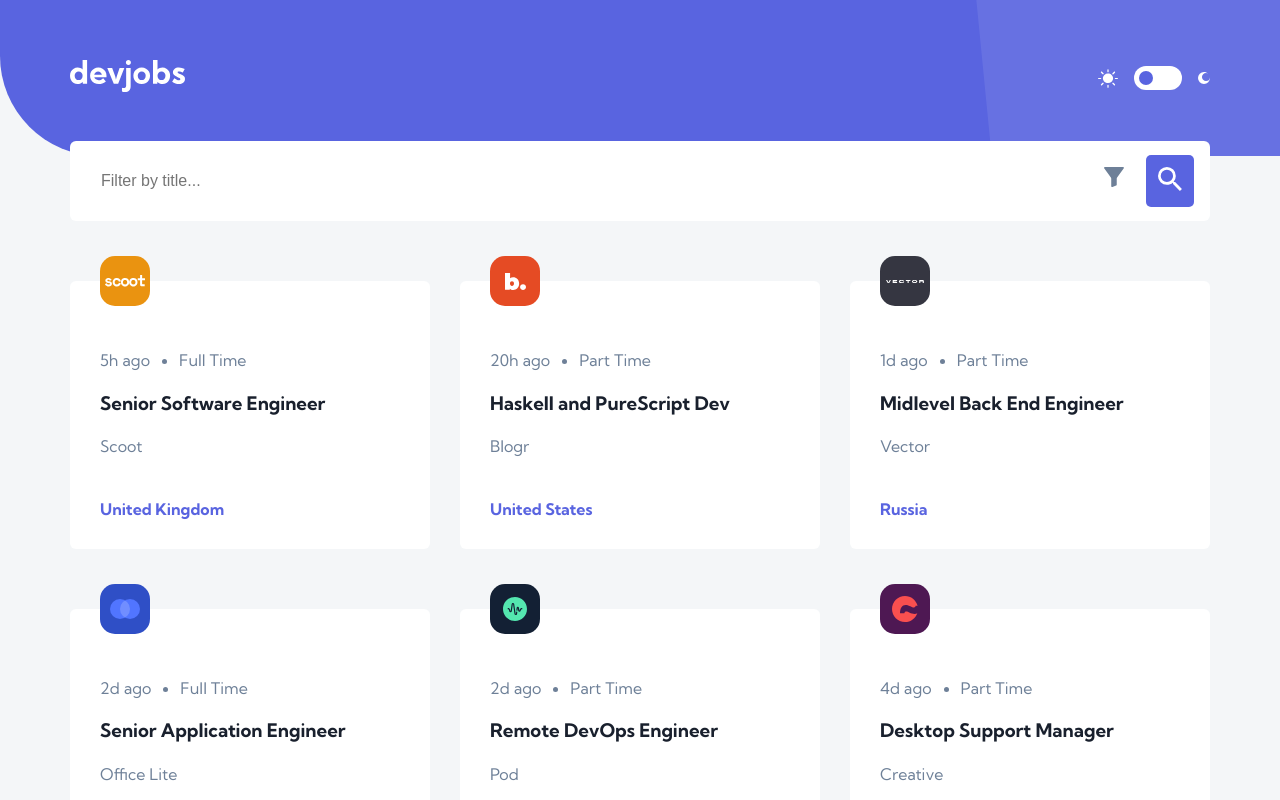
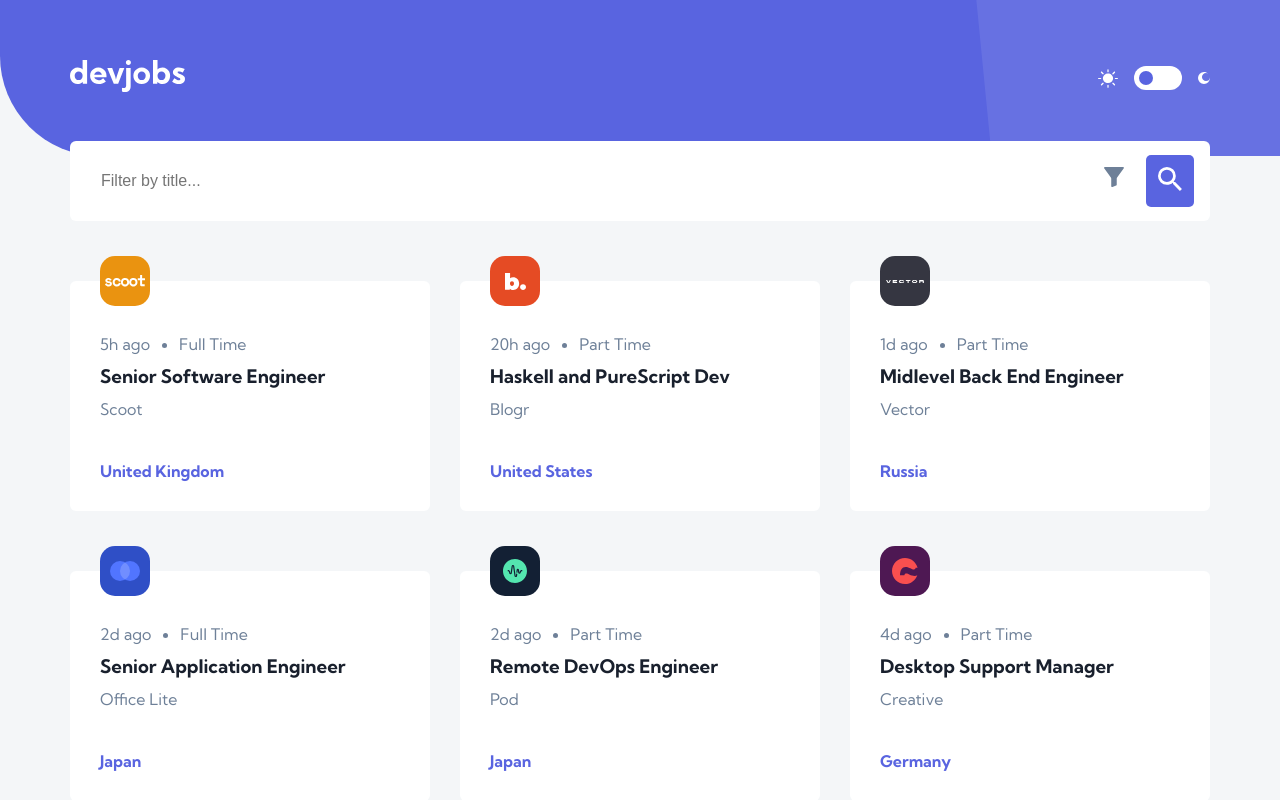
Before and after one commit to Joelynn94/devjobs-web-app, a React (Create React App) app: page / in a window 1280 px wide. Shown: the top 800 px of the page. Built offline with nearby package versions, Linux system fonts and the light colour scheme.

Commit message:
changed job-card margins

```diff
--- a/src/components/JobCard/JobCard.css
+++ b/src/components/JobCard/JobCard.css
@@ -19,6 +19,7 @@
 }
 
 .job-card__details {
+  margin: 0;
   color: var(--faded-text);
 }
 
@@ -32,6 +33,7 @@
 }
 
 .job-card__position {
+  margin: 8px 0 8px 0;
   color: var(--main-text);
 }
 
```
